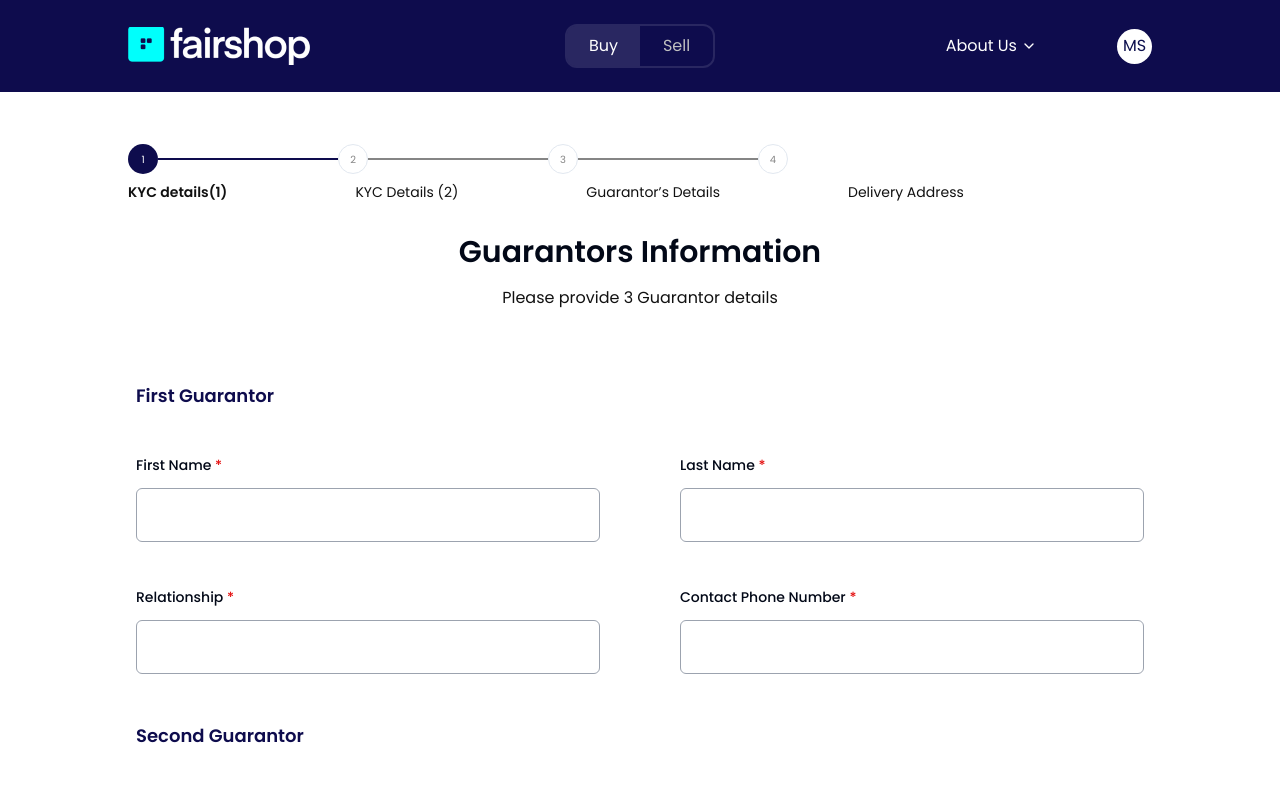
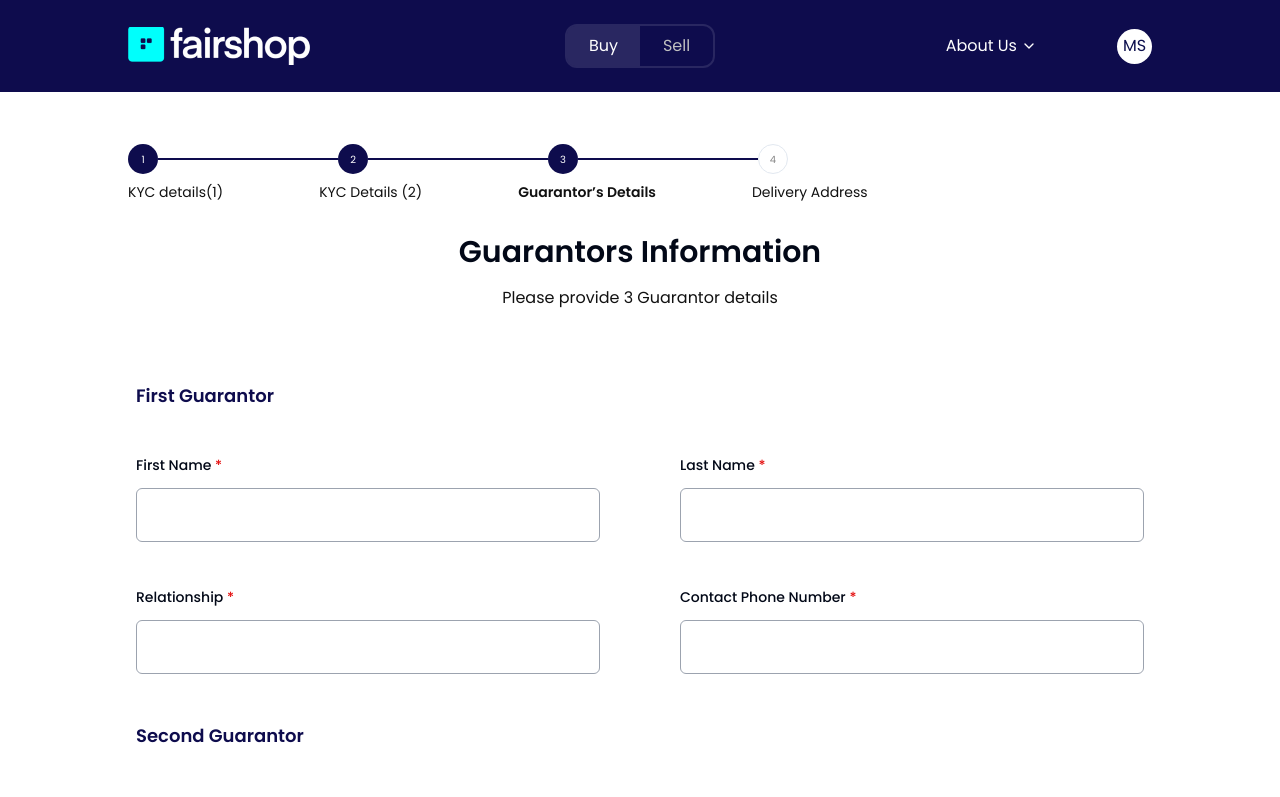
Before and after one commit to carissaayo/fs-landingpage, a React (Vite) app: page /buy/checkout/formC in a window 1280 px wide. Shown: the top 797 px of the page. Built offline with nearby package versions, Linux system fonts and the light colour scheme.

Commit message:
new ones

```diff
--- a/src/components/CheckoutComponents/Steps.jsx
+++ b/src/components/CheckoutComponents/Steps.jsx
@@ -59,7 +59,9 @@ const Steps = () => {
           4
         </div>
       </div>
-      <div className="flex gap-12  sm:gap-24  md:gap-32 items-center text-[#111111] text-[10px] md:text-sm poppins-regular ">
+      <div
+        className={`flex gap-12  sm:gap-24  md:gap-24 items-center text-[#111111] text-[10px] md:text-sm poppins-regular `}
+      >
         <p className={`${checkoutStep === 1 && "poppins-semibold"} `}>
           KYC details(1)
         </p>
--- a/src/pages/Checkout/CheckoutFormB.jsx
+++ b/src/pages/Checkout/CheckoutFormB.jsx
@@ -9,6 +9,8 @@ import { useGeneralStore } from "../../store/generalStore";
 const CheckoutFormB = () => {
   const setCheckoutStep = useGeneralStore((state) => state.setCheckoutStep);
   const goToTop = () => {
+    setCheckoutStep(2);
+
     window.scrollTo({
       top: 0,
     });
--- a/src/pages/Checkout/CheckoutFormC.jsx
+++ b/src/pages/Checkout/CheckoutFormC.jsx
@@ -8,6 +8,8 @@ import { useGeneralStore } from "../../store/generalStore";
 const CheckoutFormC = () => {
   const setCheckoutStep = useGeneralStore((state) => state.setCheckoutStep);
   const goToTop = () => {
+    setCheckoutStep(3);
+
     window.scrollTo({
       top: 0,
     });
--- a/src/pages/Checkout/CheckoutFormD.jsx
+++ b/src/pages/Checkout/CheckoutFormD.jsx
@@ -1,5 +1,4 @@
 import { useEffect } from "react";
-import { Link } from "react-router-dom";
 
 import { Input } from "../../components/ui/input";
 import { Label } from "../../components/ui/label";
@@ -10,6 +9,8 @@ import { useGeneralStore } from "../../store/generalStore";
 const ChecoutFormD = () => {
   const setCheckoutStep = useGeneralStore((state) => state.setCheckoutStep);
   const goToTop = () => {
+    setCheckoutStep(4);
+
     window.scrollTo({
       top: 0,
     });
```
